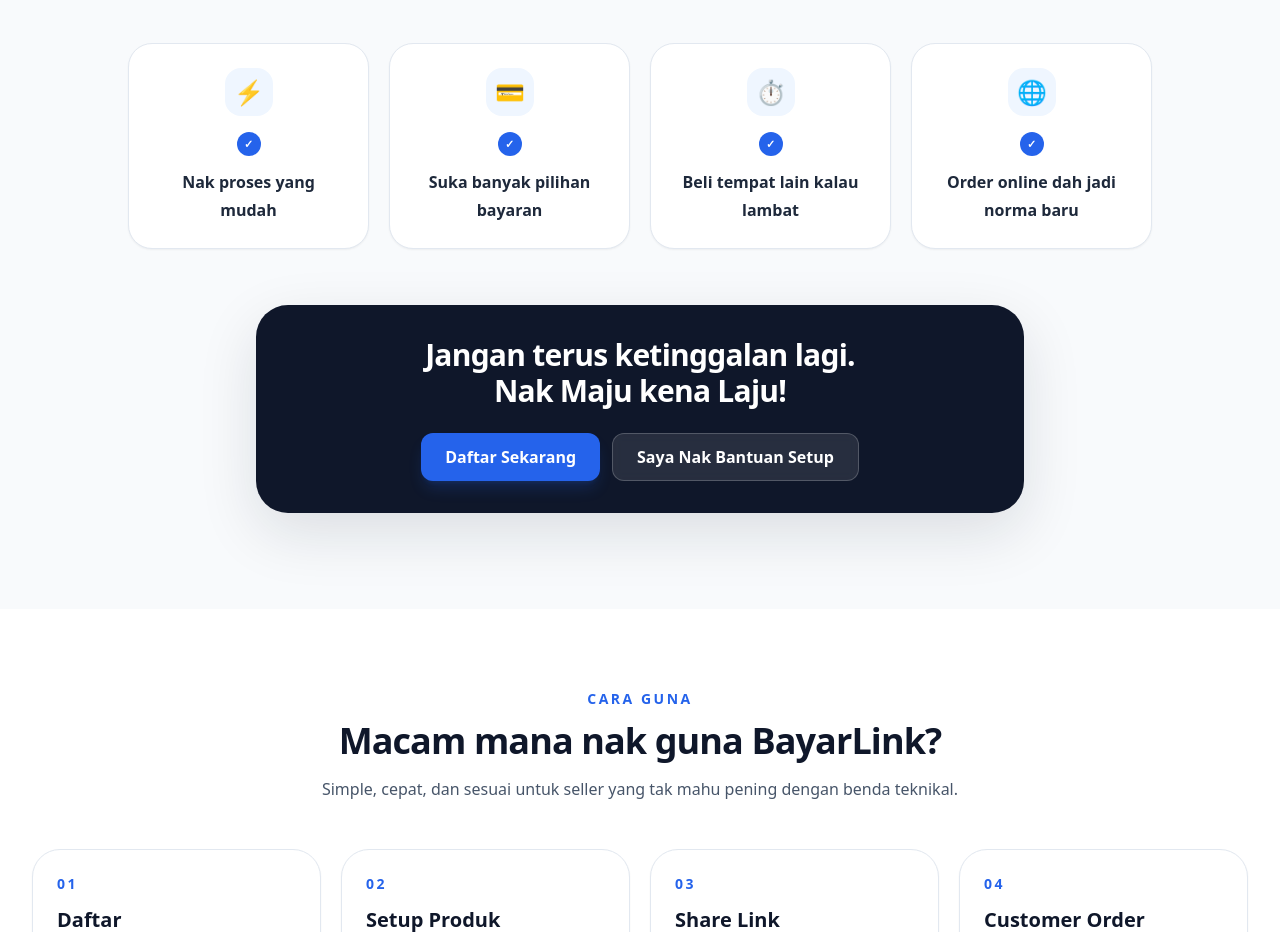
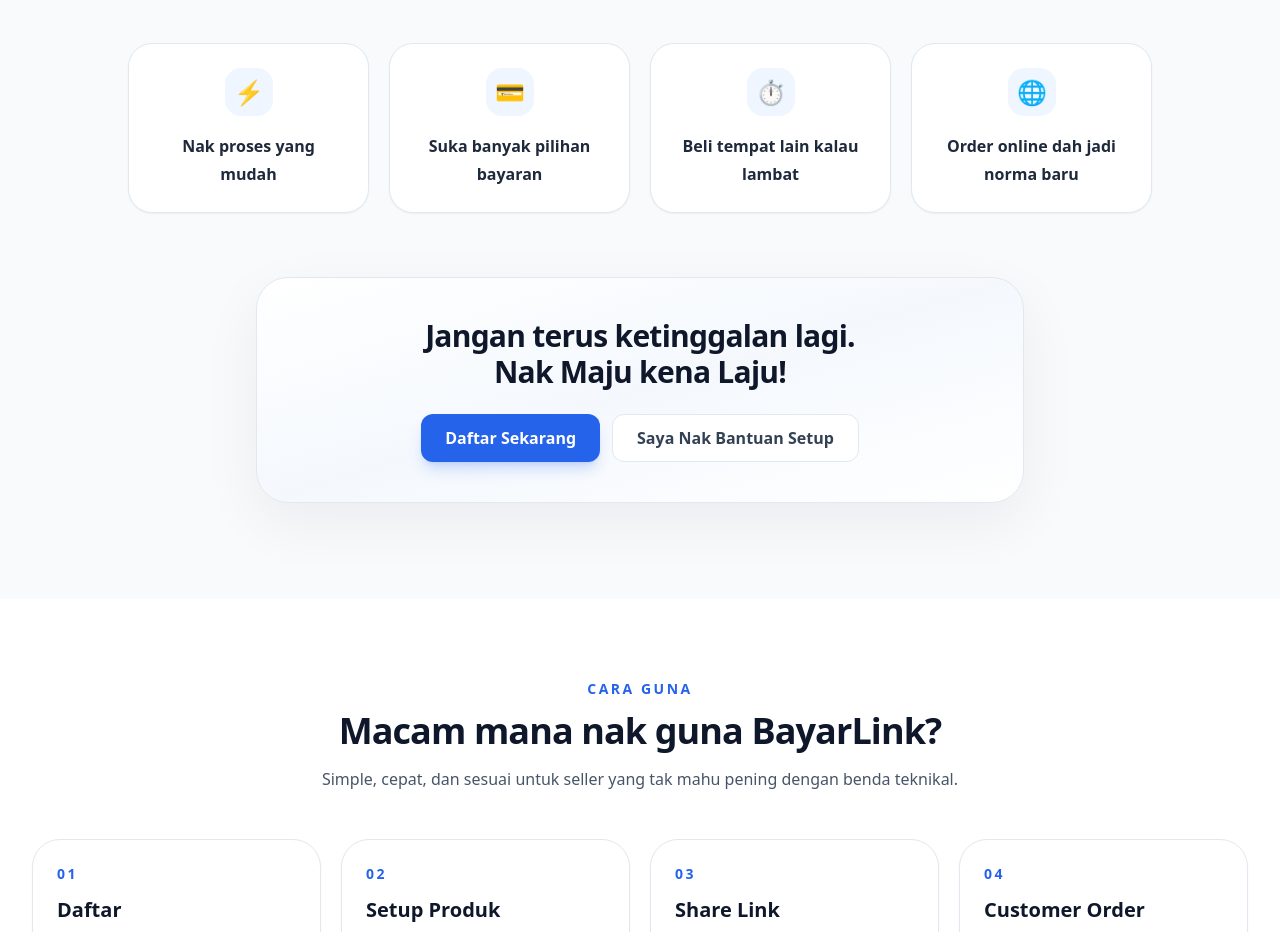
Before and after one commit to maizhakimm/pay-link, a Next.js app: page / in a window 1280 px wide. Shown: the part 3200-4132 px from the top of the page. Built offline with nearby package versions, Linux system fonts and the light colour scheme.

Commit message:
Update page.tsx

```diff
--- a/src/app/page.tsx
+++ b/src/app/page.tsx
@@ -497,24 +497,13 @@ export default function LandingPage() {
       </p>
     </div>
 
+    {/* POINTS */}
     <div className="mx-auto mt-14 grid max-w-5xl gap-5 md:grid-cols-4">
       {[
-        {
-          icon: "⚡",
-          text: "Nak proses yang mudah",
-        },
-        {
-          icon: "💳",
-          text: "Suka banyak pilihan bayaran",
-        },
-        {
-          icon: "⏱",
-          text: "Beli tempat lain kalau lambat",
-        },
-        {
-          icon: "🌐",
-          text: "Order online dah jadi norma baru",
-        },
+        { icon: "⚡", text: "Nak proses yang mudah" },
+        { icon: "💳", text: "Suka banyak pilihan bayaran" },
+        { icon: "⏱", text: "Beli tempat lain kalau lambat" },
+        { icon: "🌐", text: "Order online dah jadi norma baru" },
       ].map((item, i) => (
         <div
           key={i}
@@ -524,10 +513,6 @@ export default function LandingPage() {
             {item.icon}
           </div>
 
-          <div className="mx-auto mb-3 flex h-6 w-6 items-center justify-center rounded-full bg-blue-600 text-[11px] font-bold text-white">
-            ✓
-          </div>
-
           <p className="text-base font-semibold leading-7 text-slate-800">
             {item.text}
           </p>
@@ -535,8 +520,10 @@ export default function LandingPage() {
       ))}
     </div>
 
-    <div className="mx-auto mt-14 max-w-3xl rounded-[32px] bg-slate-900 px-6 py-8 text-center text-white shadow-[0_20px_60px_rgba(15,23,42,0.12)] md:px-10">
-      <h3 className="text-2xl font-extrabold tracking-tight md:text-3xl">
+    {/* CTA */}
+    <div className="mx-auto mt-16 max-w-3xl rounded-[32px] border border-slate-200 bg-gradient-to-br from-white via-blue-50/40 to-white px-6 py-10 text-center shadow-[0_20px_60px_rgba(15,23,42,0.06)] md:px-10">
+
+      <h3 className="text-2xl font-extrabold tracking-tight text-slate-900 md:text-3xl">
         Jangan terus ketinggalan lagi.
         <br />
         Nak Maju kena Laju!
@@ -552,7 +539,7 @@ export default function LandingPage() {
 
         <a
           href="https://wa.me/"
-          className="inline-flex h-12 items-center justify-center rounded-xl border border-white/20 bg-white/10 px-6 font-semibold text-white backdrop-blur-sm transition hover:-translate-y-0.5 hover:bg-white/15"
+          className="inline-flex h-12 items-center justify-center rounded-xl border border-slate-200 bg-white px-6 font-semibold text-slate-700 transition hover:-translate-y-0.5 hover:bg-slate-100"
         >
           Saya Nak Bantuan Setup
         </a>
```
